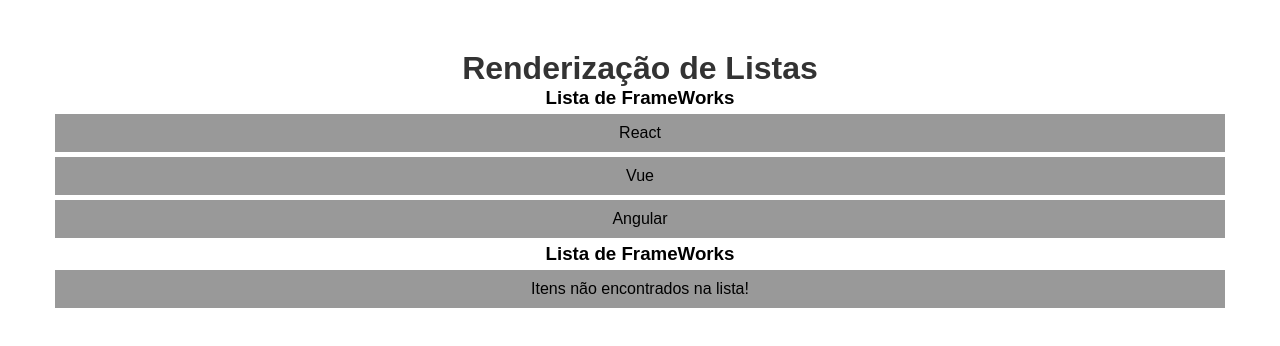
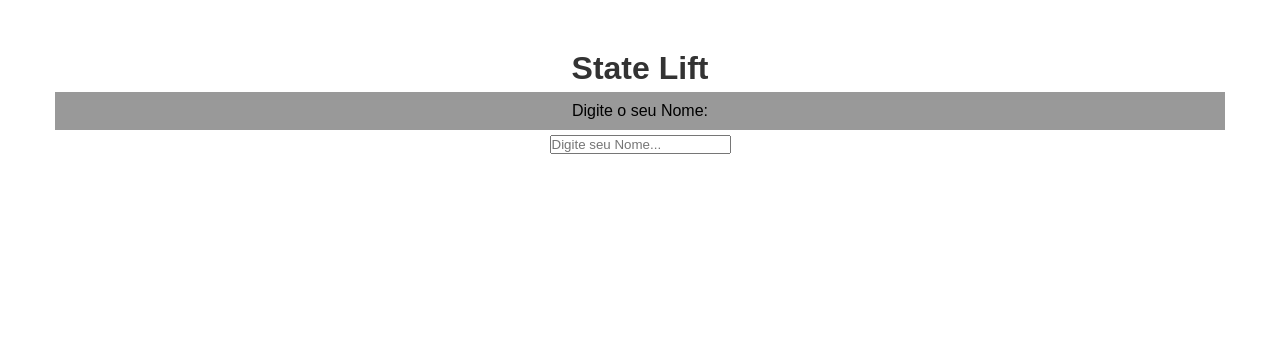
Before and after one commit to NatanALima/curso_react, a React (Create React App) app in the folder testes_aula/projeto1/: page / in a window 1280 px wide. Shown: the top 346 px of the page. Built offline with nearby package versions, Linux system fonts and the light colour scheme.

Commit message:
State Lift #14

```diff
--- a/testes_aula/projeto1/src/App.js
+++ b/testes_aula/projeto1/src/App.js
@@ -1,20 +1,23 @@
+import { useState } from 'react';
 import './App.css';
-import OutraLista from './components/OutraLista';
+import SeuNome from './components/SeuNome';
+import Saudacao from './components/Saudacao';
 
 //Uma função que na verdade é um componente XD
 function App() {
-
-  const meusItens = ['React', 'Vue', 'Angular'];
+  const [nome, setNome] = useState();
 
   return (
     <div className="App">
 
-      <h1>Renderização de Listas</h1>
-      <OutraLista itens={meusItens}/>
-      <OutraLista itens={{}}/>
+      <h1>State Lift</h1>
+
+      <SeuNome setNome={setNome}/>
+      <Saudacao nome={nome}/>
     </div>
 
   );
+
 }
 
 export default App;
--- /dev/null
+++ b/testes_aula/projeto1/src/components/Saudacao.js
@@ -0,0 +1,8 @@
+export default function Saudacao({nome}) {
+
+    const gerarSaudacao = (algumNome) => {
+        return `Bem Vindo(a) ${algumNome}`;
+    }
+
+    return nome ? (<><p>{gerarSaudacao(nome)}</p></>) : null
+}
--- /dev/null
+++ b/testes_aula/projeto1/src/components/SeuNome.js
@@ -0,0 +1,8 @@
+export default function SeuNome({setNome}) {
+    return(
+        <div>
+            <p>Digite o seu Nome:</p>
+            <input type="text" placeholder="Digite seu Nome..." onChange={e => setNome(e.target.value)}/>
+        </div>
+    )
+}
```
